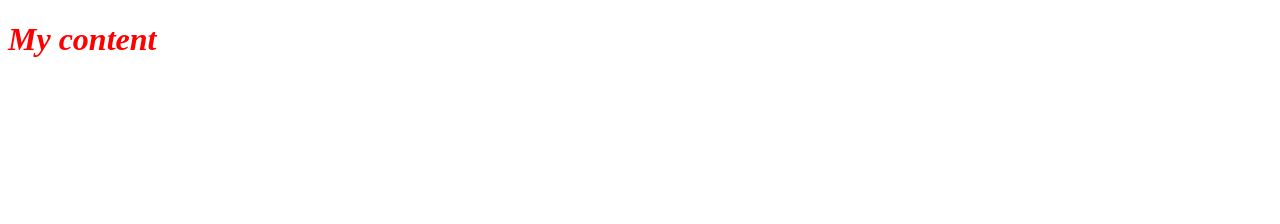
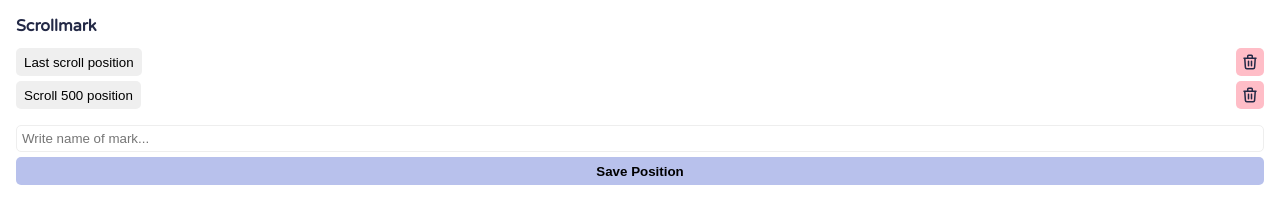
Before and after one commit to claudiabdm/scrollmark, a browser extension: page browserAction/index.html in a window 1280 px wide. Drawn offline with Linux system fonts and the light colour scheme.

Commit message:
Add html and styles
Signed-off-by: claudiabdm <claudiabdm@hotmail.es>

```diff
--- a/browserAction/index.html
+++ b/browserAction/index.html
@@ -1,11 +1,33 @@
 <!DOCTYPE html>
 <html lang="en">
-  <head>
-    <meta charset="UTF-8">
-    <link href="style.css" rel="stylesheet" />
-  </head>
-  <body>
-    <h1 id="myHeading">My content</h1>
-    <script src="script.js"></script>
-  </body>
+	<head>
+		<meta charset="UTF-8" />
+		<link href="style.css" rel="stylesheet" />
+		<script src="script.js" defer></script>
+	</head>
+	<body class="scrollmark">
+		<h1 class="scrollmark__title">Scrollmark</h1>
+		<ul class="scrollmark__positions">
+			<li class="scrollmark__position" data-sroll-position="679">
+				<button type="button" class="scrollmark__btn scrollmark__btn--position">Last scroll position</button>
+				<button type="button" class="scrollmark__btn scrollmark__btn--delete" aria-label="Delete saved position">
+					<svg class="scrollmark__icon">
+            <use href="sprite.svg#delete" />
+          </svg>
+				</button>
+			</li>
+			<li class="scrollmark__position" data-sroll-position="500">
+				<button type="button" class="scrollmark__btn scrollmark__btn--position">Scroll 500 position</button>
+        <button type="button" class="scrollmark__btn scrollmark__btn--delete" aria-label="Delete saved position">
+					<svg class="scrollmark__icon">
+            <use href="sprite.svg#delete" />
+          </svg>
+				</button>
+			</li>
+		</ul>
+    <form class="scrollmark__form">
+      <input class="scrollmark__input" type="text" name="markName" id="markName" aria-label="Name of mark" placeholder="Write name of mark...">
+      <button type="submit" id="savePositionButton" class="scrollmark__btn scrollmark__btn--save">Save Position</button>
+    </form>
+	</body>
 </html>
--- a/browserAction/style.css
+++ b/browserAction/style.css
@@ -1,3 +1,92 @@
-h1 {
-  font-style: italic;
+@import url('https://fonts.googleapis.com/css2?family=Varela+Round&display=swap');
+
+:root {
+  --primary: #b8c1ec;
+  --primary-dark: #9da5cb;
+  --secondary: #232946;
+  --tertiary: #ffbdc7;
+  --tertiary-dark: #e6adb6;
 }
+
+.scrollmark {
+  font-size: 1rem;
+  font-family: 'Varela Round';
+  margin: 1rem;
+  color: var(--secondary);
+}
+
+*:focus {
+  outline: 2px solid var(--secondary);
+  outline-offset: 2px;
+}
+
+.scrollmark__title {
+  font-size: 1rem;
+}
+
+.scrollmark__positions {
+  margin-bottom: 1rem;
+  padding: 0;
+  font-size: 0.75rem;
+  list-style: none;
+}
+
+.scrollmark__position {
+  display: flex;
+  align-items: center;
+  justify-content: space-between;
+  margin-bottom: 0.3125rem;
+}
+
+.scrollmark__btn {
+  height: 1.75rem;
+  border: none;
+  border-radius: 0.3125rem;
+  padding: 0.3125rem 0.5rem;
+}
+.scrollmark__btn:hover {
+  cursor: pointer;
+}
+
+.scrollmark__btn--position {
+  text-align: left;
+  font-family: 0.75rem;
+}
+.scrollmark__btn--position:hover {
+  background-color: #ddd;
+}
+
+.scrollmark__btn--delete {
+  width: 1.75rem;
+  padding: 0.3125rem;
+  color: var(--secondary);
+  background-color: var(--tertiary);
+}
+.scrollmark__btn--delete:hover {
+  background-color: var(--tertiary-dark);
+}
+
+.scrollmark__btn--save {
+  margin-top: 0.3125rem;
+  background-color: var(--primary);
+  font-weight: 600;
+}
+.scrollmark__btn--save:hover {
+  background-color: var(--primary-dark);
+}
+
+.scrollmark__icon {
+  width: 100%;
+  height: 100%;
+}
+
+.scrollmark__form {
+  display: flex;
+  flex-direction: column;
+}
+
+.scrollmark__input {
+  padding: 0.3125rem;
+  border: 1px solid #eee;
+  border-radius: 00.3125rem;
+}
```
Also changed, not shown: browserAction/sprite.svg (added), icons/icon.png.
